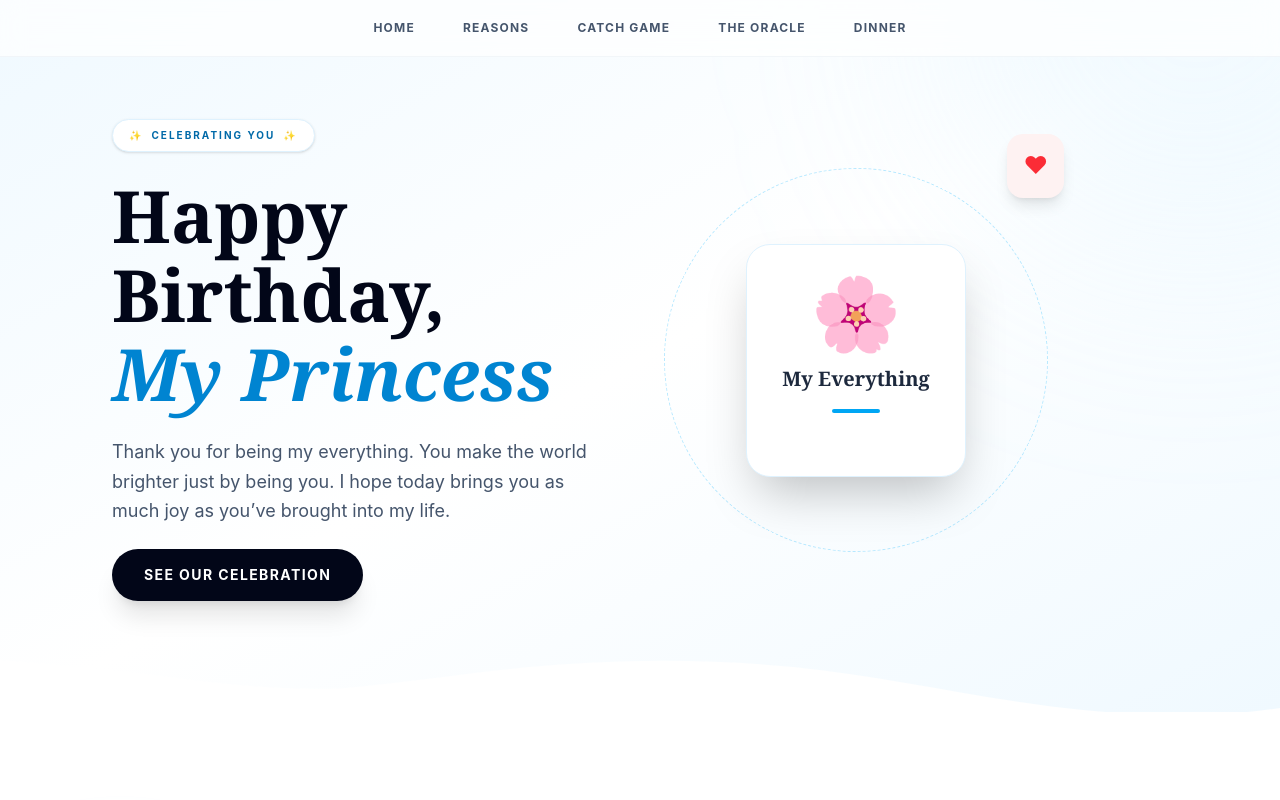
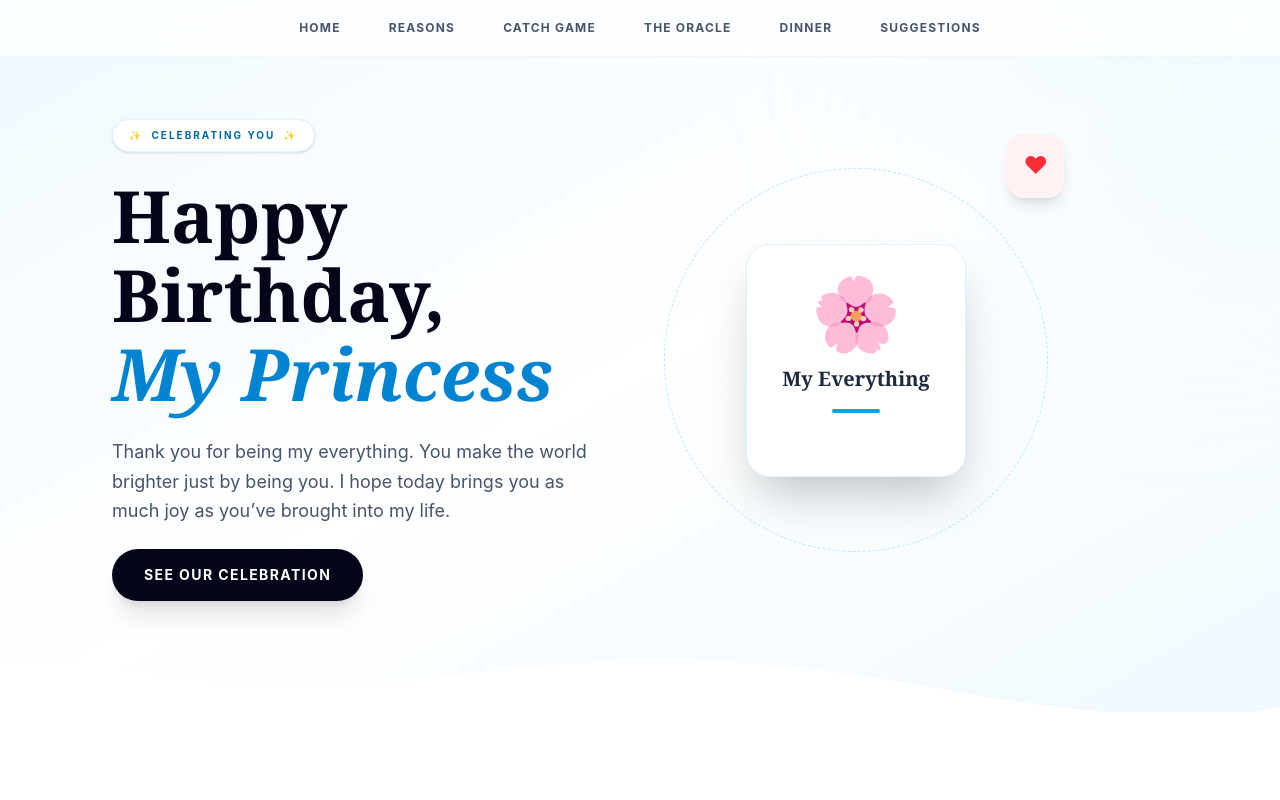
Before and after one commit to femnixx/birthday-20-ciby, a Next.js app: page / in a window 1280 px wide. Shown: the top 800 px of the page. Built offline with nearby package versions, Linux system fonts and the light colour scheme.

Commit message:
feat(ui): add suggestion box section and navbar link, revert ReasonCard to static layout

```diff
--- a/app/components/Navbar.tsx
+++ b/app/components/Navbar.tsx
@@ -11,7 +11,8 @@ export default function Navbar() {
     { name: "Reasons", href: "#reasons" },
     { name: "Catch Game", href: "#catch-game" },
     { name: "The Oracle", href: "#fortune-cookie" },
-    { name: "Dinner", href: "#dinner" }
+    { name: "Dinner", href: "#dinner" },
+    { name: "Suggestions", href: "#suggestions" }
   ];
 
   // Hamburger line transformation animations
--- a/app/components/SuggestionBox.tsx
+++ b/app/components/SuggestionBox.tsx
@@ -46,6 +46,7 @@ export default function SuggestionBox() {
 
   return (
     <motion.section
+      id="suggestions"
       initial="offscreen" whileInView="onscreen" viewport={{ once: false, amount: 0.2 }}
       variants={sectionFadeReveal}
       className="py-28 bg-sky-50 border-t border-slate-200/50"
```
